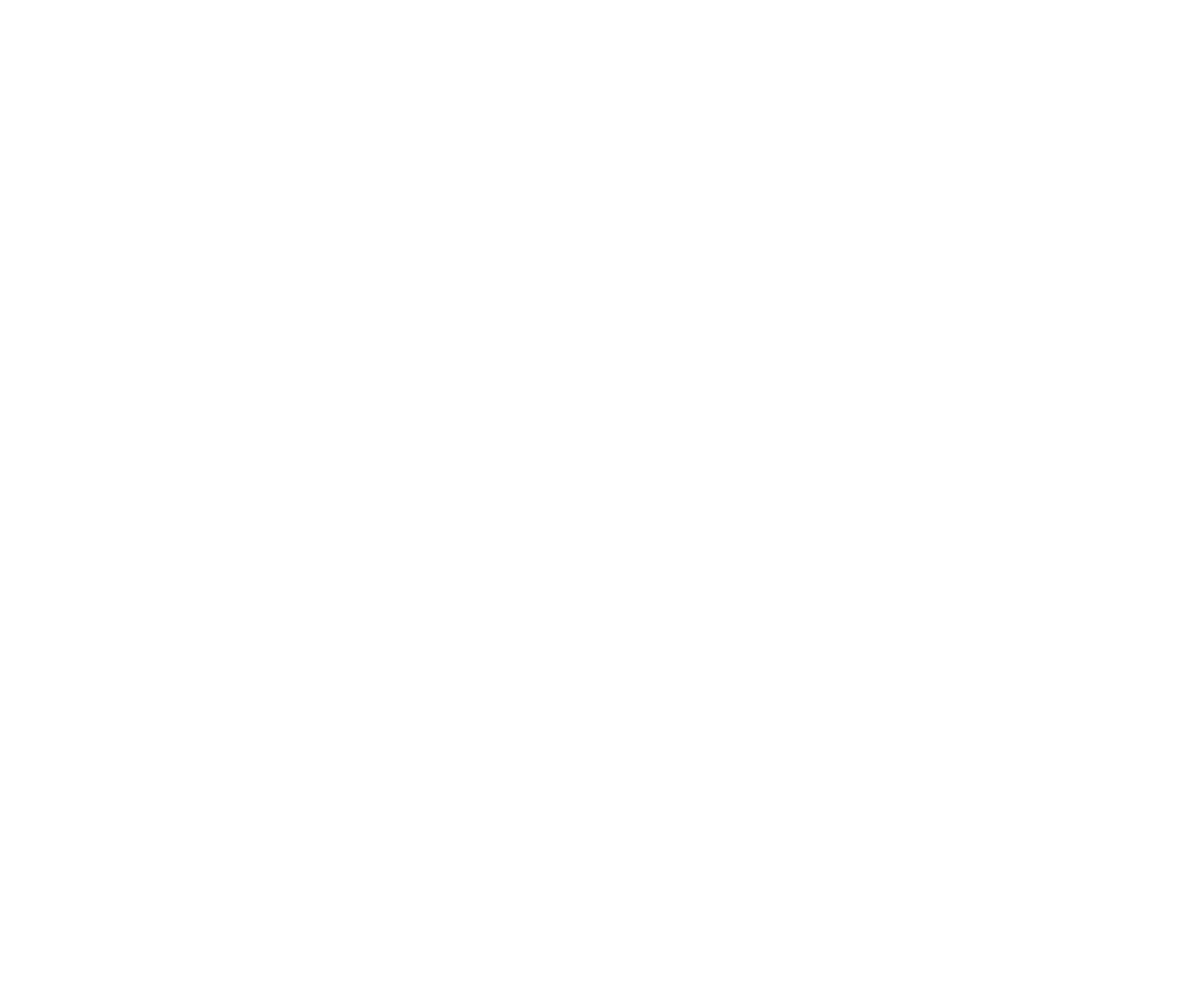
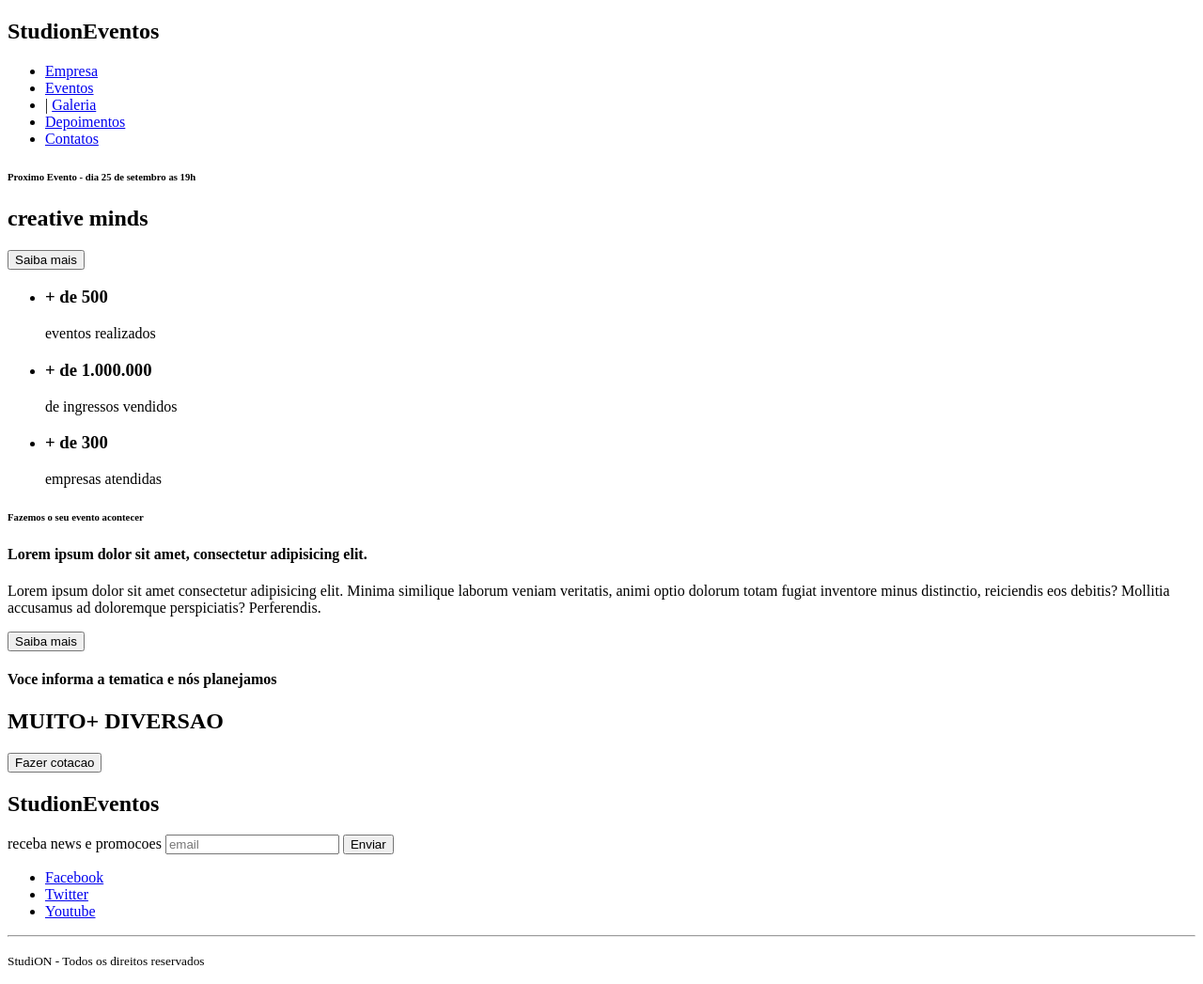
Before and after one commit to Kiki-mphl/plano2, a website: page src/index.html in a window 1280 px wide. Shown: the whole page at 94% size. Before the commit the page ends 800 px from the top, so only its background shows below. Drawn offline with Linux system fonts and the light colour scheme.

Commit message:
feat(html): constructed html structed for the main page

```diff
--- a/src/index.html
+++ b/src/index.html
@@ -6,7 +6,93 @@
     <meta name="viewport" content="width=device-width, initial-scale=1.0">
     <title>Studion</title>
 </head>
-<body>
+ <body>
+    <nav>
+        <h1>Studi<span>on</span><span>Eventos</span></h1>
+        <ul>
+            <li>
+                <a href="#empresa">
+                Empresa
+               </a>
+            </li>
+            <li>
+                <a href="#eventos">
+                    Eventos
+                </a>
+            </li>
+            <li>|
+                <a href="#galeria">
+                    Galeria
+                </a>
+            </li>
+            <li>
+                <a href="#depoimentos">
+                     Depoimentos
+                </a>
+            </li>
+            <li>
+                <a href="#contatos">
+                    Contatos
+                </a>
+            </li>
+        </ul>
+    </nav>
+    <header>
+        <div id="slider">
+            <div class="slide">
+                <h6><span>Proximo Evento</span> - dia 25 de setembro as 19h</h6>
+                <h2><span>creative minds</span></h2>
+                <button>Saiba mais</button>
+            </div>
+        </div>
+    </header>
 
-</body>
+    <main>
+        <section>
+            <ul>
+                <li><h3>+ de 500 </h3>eventos realizados</li>
+                <li><h3>+ de 1.000.000 </h3>de ingressos vendidos</li>
+                <li><h3>+ de 300 </h3>empresas atendidas</li>
+            </ul>
+        </section>
+
+        <section>
+           <div>
+             <h6>Fazemos o seu evento acontecer</h6>
+             <h4>Lorem ipsum dolor sit amet, consectetur adipisicing elit.</h4>
+             <p>
+                Lorem ipsum dolor sit amet consectetur adipisicing elit. Minima similique laborum veniam veritatis, animi optio dolorum totam fugiat inventore minus distinctio, reiciendis eos debitis? Mollitia accusamus ad doloremque perspiciatis? Perferendis.
+             </p>
+             <button>Saiba mais</button>
+           </div>
+        </section>
+
+        <section>
+           <div>
+             <h4>Voce informa a tematica e nós planejamos</h4>
+             <h2><span>MUITO+ </span>DIVERSAO</h2>
+             <button>Fazer cotacao</button>
+           </div>
+        </section>
+
+    </main>
+
+    <footer>
+        <h2>Studi<span>on</span><span>Eventos</span></h2>
+        <form>
+            <label>receba news e promocoes</label>
+            <input type="EMAIL" placeholder="email" />
+            <button type="submit">Enviar</button>
+        </form>
+        <ul>
+            <li><a href="https://facebook.com/" target="_blank">Facebook</a></li>
+            <li><a href="https://twitter.com/" target="_blank">Twitter</a></li>
+            <li><a href="https://youtube.com/" target="_blank">Youtube</a></li>
+        </ul>
+        <hr />
+         <p>
+        <small>Studi<span>ON</span> - Todos os direitos reservados</small>
+         </p>
+    </footer>
+ </body>
 </html>
```
